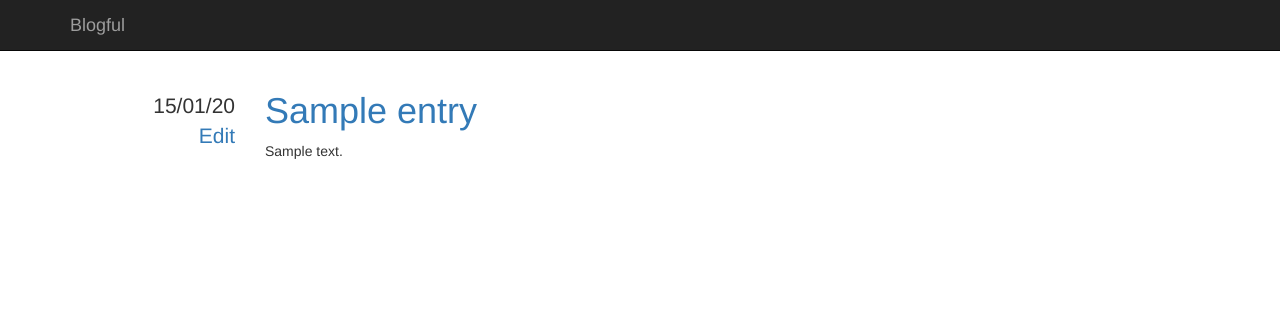
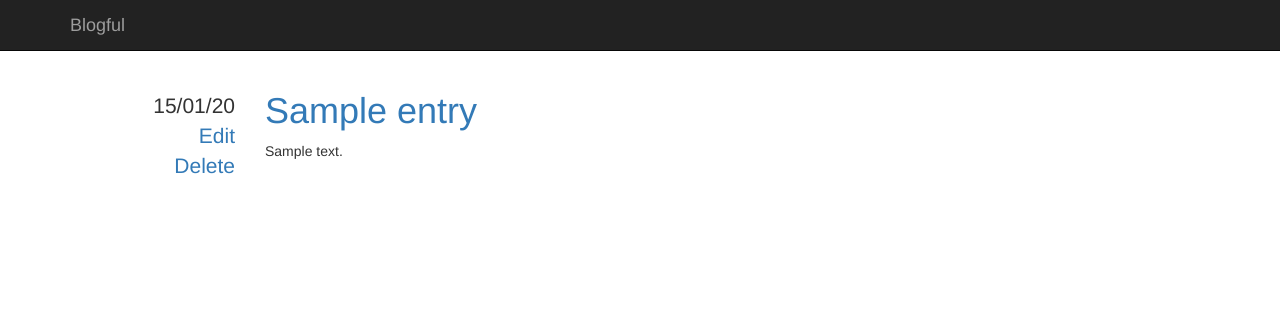
Before and after one commit to Hank02/blog, a Flask app: page / in a window 1280 px wide. Shown: the top 311 px of the page. Run offline with Flask 2, Linux system fonts and the light colour scheme; tables that the repository leaves empty hold one stand-in row (values such as "Sample post"); some libraries are stand-ins or nearby versions.

Commit message:
added delete button

```diff
--- a/blog/templates/macros.html
+++ b/blog/templates/macros.html
@@ -7,6 +7,9 @@
             </li>
             <li>
                 <a href = "/entry/edit/{{ entry.id }}">Edit</a>
+            </li>
+            <li>
+                <a href = "/entry/delete/{{ entry.id }}">Delete</a>
             </li>
         </ul>
     </div>
--- a/blog/views.py
+++ b/blog/views.py
@@ -51,7 +51,7 @@ def add_entry_post():
     session.commit()
     return redirect(url_for("entries"))
 
-# view a singl entry at a time --------------------
+# view a single entry at a time --------------------
 @app.route("/entry/<int:id>")
 def single_entry(id):
     # start session with current id
@@ -91,3 +91,22 @@ def edit_entry_post(id):
     session.commit()
     # redirect to main screen
     return redirect(url_for("entries"))
+
+# delete entry -----------------------------------------
+@app.route("/entry/delete/<int:id>", methods = ["GET"])
+def delete_entry(id):
+    # start session with current id
+    entry = session.query(Entry).get(id)
+    # render html with entire contents of session
+    return render_template("delete_entry.html",
+        entry = entry
+    )
+
+# confirm deletion of selected entry
+@app.route("/entry/delete/<int:id>", methods=["POST"])
+def delete_entry_confirm(id):
+    # start session with current id
+    entry = session.query(Entry).get(id)
+    session.delete(entry)
+    session.commit()
+    return redirect(url_for("entries"))
--- a/manage.py
+++ b/manage.py
@@ -8,7 +8,7 @@ manager = Manager(app)
 @manager.command
 def run():
     port = int(os.environ.get('PORT', 8080))
-    app.run(host='0.0.0.0', port=port)
+    app.run(host='0.0.0.0', port = port)
 
 @manager.command
 def seed():
```
Also changed, not shown: blog/templates/delete_entry.html (added, +12 -0 lines).
